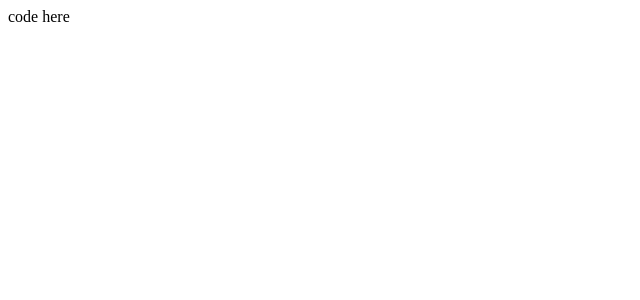
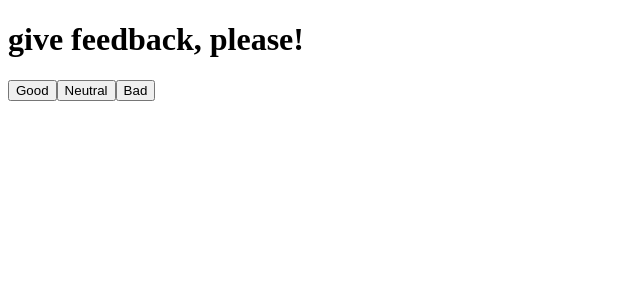
Before and after one commit to Duola224/fsopen-react, a React (Vite) app in the folder unicafe/: page / in a window 1280 px wide. Shown: the top 300 px of the page, without its empty margins (0-640 px from the left). Built offline with nearby package versions, Linux system fonts and the light colour scheme.

Commit message:
unicafe 1.7: step 2

```diff
--- a/unicafe/src/App.jsx
+++ b/unicafe/src/App.jsx
@@ -1,14 +1,50 @@
 import { useState } from 'react'
 
+const Button = ({ handleClickBtn, text }) => <button onClick={handleClickBtn}>{text}</button>
+const Display = ({ textToDisplay, value }) => <p><span>{textToDisplay}</span> <span>{value}</span></p>
 const App = () => {
   // save clicks of each button to its own state
   const [good, setGood] = useState(0)
   const [neutral, setNeutral] = useState(0)
   const [bad, setBad] = useState(0)
 
+  const goodFeedback = () => {
+    const nbGood = good + 1;
+    setGood(nbGood);
+  }
+  const badFeedback = () => {
+    const nbBad = bad + 1;
+    setBad(nbBad);
+  }
+
+  const neutralFeedback = () => {
+    const nbNeutral = neutral + 1;
+    setNeutral(nbNeutral);
+  }
+
+  if (!(good + bad + neutral)) {
+    return (
+      <div>
+        <h1>give feedback, please!</h1>
+        <Button handleClickBtn={goodFeedback} text="Good" />
+        <Button handleClickBtn={neutralFeedback} text="Neutral" />
+        <Button handleClickBtn={badFeedback} text="Bad" />
+      </div>
+    )
+  }
   return (
     <div>
-      code here
+      <h1>give feedback, please!</h1>
+
+      <Button handleClickBtn={goodFeedback} text="Good" />
+      <Button handleClickBtn={neutralFeedback} text="Neutral" />
+      <Button handleClickBtn={badFeedback} text="Bad" />
+      <h1>statistics</h1>
+      <Display textToDisplay="Good: " value={good} />
+      <Display textToDisplay="Neutral: " value={neutral} />
+      <Display textToDisplay="Bad: " value={bad} />
+      <Display textToDisplay="Average: " value={(good - bad) / (good + neutral + bad)} />
+      <Display textToDisplay="Positive: " value={(good / (good + neutral + bad) * 100) + ' %'} />
     </div>
   )
 }
```
